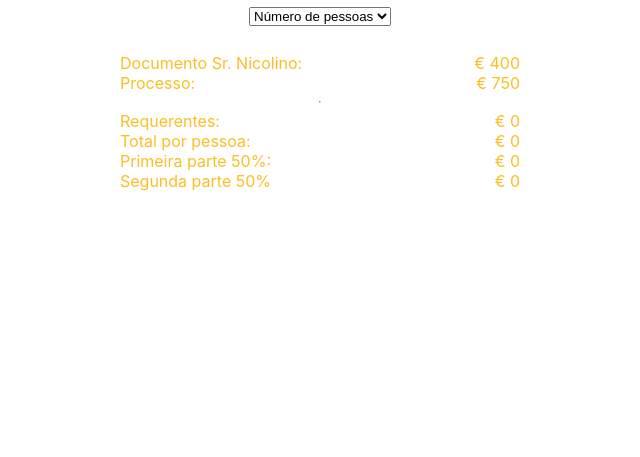
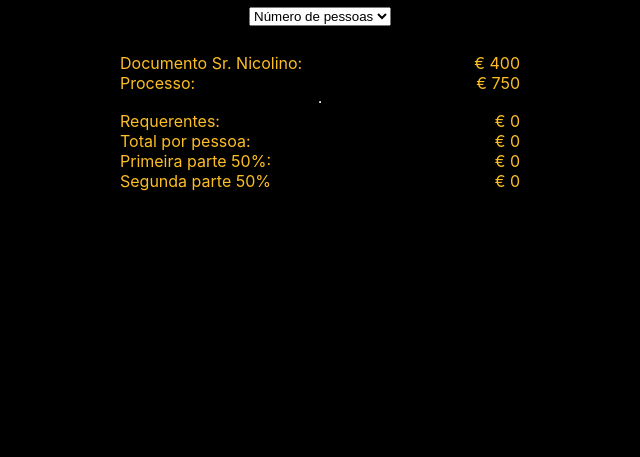
Before and after one commit to guilhermenicolini/cidadania_italiana, a plain HTML site: page index.html in a window 1280 px wide. Shown: the part 343-800 px from the top of the page, without its empty margins (320-960 px from the left). Drawn offline with Linux system fonts and the light colour scheme.

Commit message:
fix: background color

```diff
--- a/src/style.css
+++ b/src/style.css
@@ -1,5 +1,5 @@
 body {
-  background: transparent; /* Make it white if you need */
+  background: #000;
   color: #fcbe24;
   padding: 0 24px;
   margin: 0;
```
